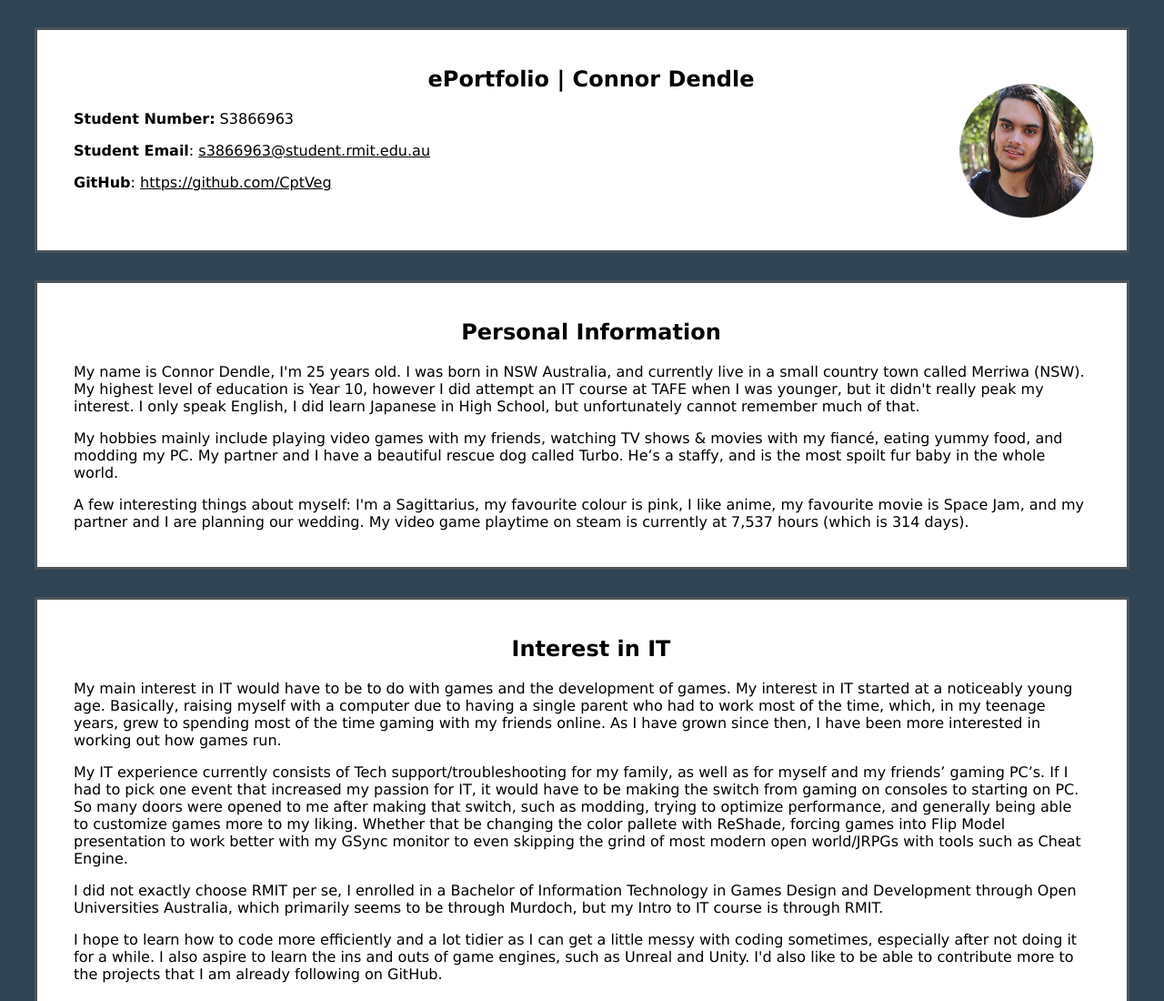
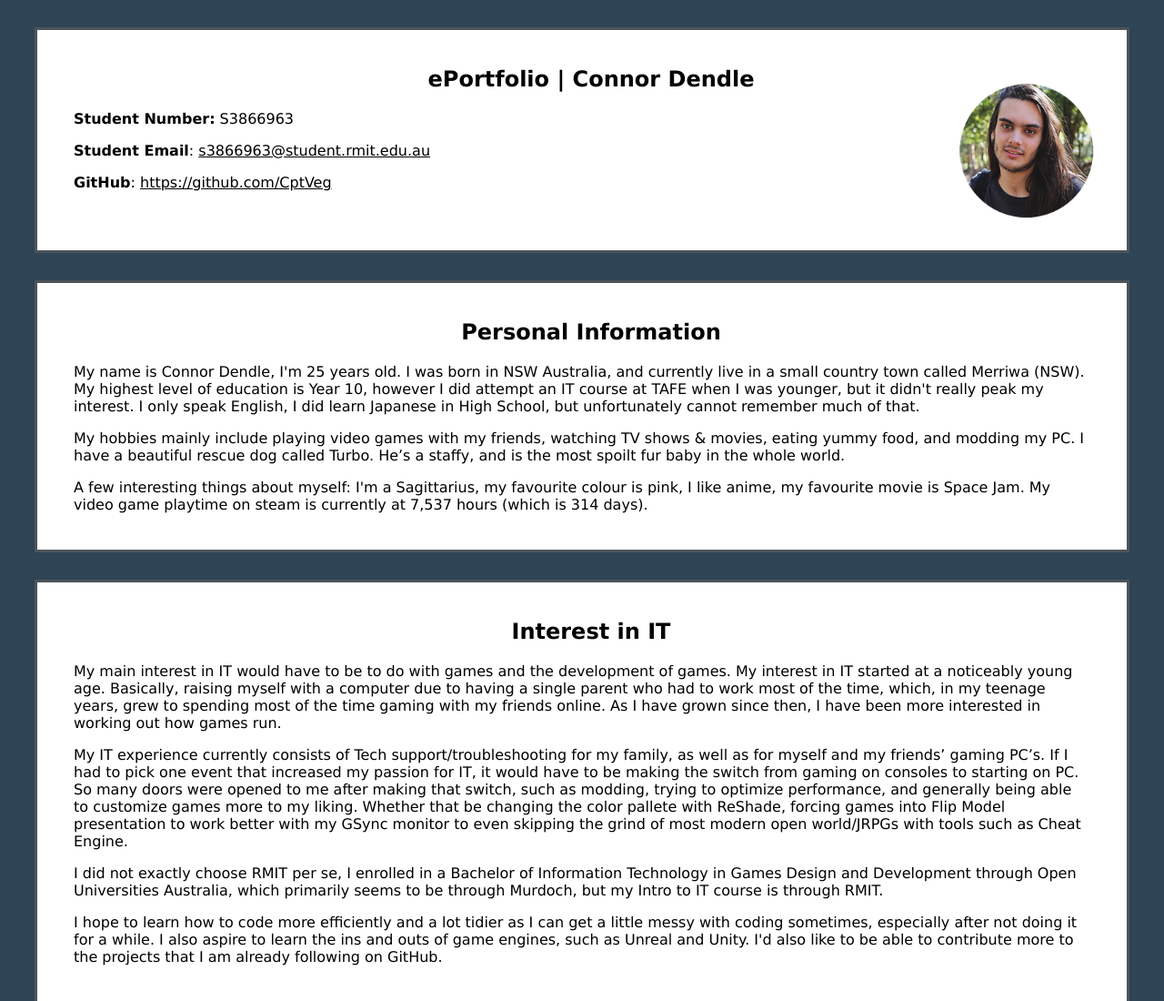
Before and after one commit to sapphicwench/sapphicwench.github.io, a plain HTML site: page index.html in a window 1280 px wide. Shown: the top 1100 px of the page at 91% size. Drawn offline with Linux system fonts and the light colour scheme.

Commit message:
Update index.html

```diff
--- a/index.html
+++ b/index.html
@@ -31,9 +31,9 @@
 
 <p>My name is Connor Dendle, I'm 25 years old. I was born in NSW Australia, and currently live in a small country town called Merriwa (NSW). My highest level of education is Year 10, however I did attempt an IT course at TAFE when I was younger, but it didn't really peak my interest. I only speak English, I did learn Japanese in High School, but unfortunately cannot remember much of that. </p>
 
-<p>My hobbies mainly include playing video games with my friends, watching TV shows & movies with my fiancé, eating yummy food, and modding my PC. My partner and I have a beautiful rescue dog called Turbo. He’s a staffy, and is the most spoilt fur baby in the whole world.</p>
+<p>My hobbies mainly include playing video games with my friends, watching TV shows & movies, eating yummy food, and modding my PC. I have a beautiful rescue dog called Turbo. He’s a staffy, and is the most spoilt fur baby in the whole world.</p>
 
-<p>A few interesting things about myself: I'm a Sagittarius, my favourite colour is pink, I like anime, my favourite movie is Space Jam, and my partner and I are planning our wedding. My video game playtime on steam is currently at 7,537 hours (which is 314 days).</p>
+<p>A few interesting things about myself: I'm a Sagittarius, my favourite colour is pink, I like anime, my favourite movie is Space Jam. My video game playtime on steam is currently at 7,537 hours (which is 314 days).</p>
 
 </p>
 </div>
```
